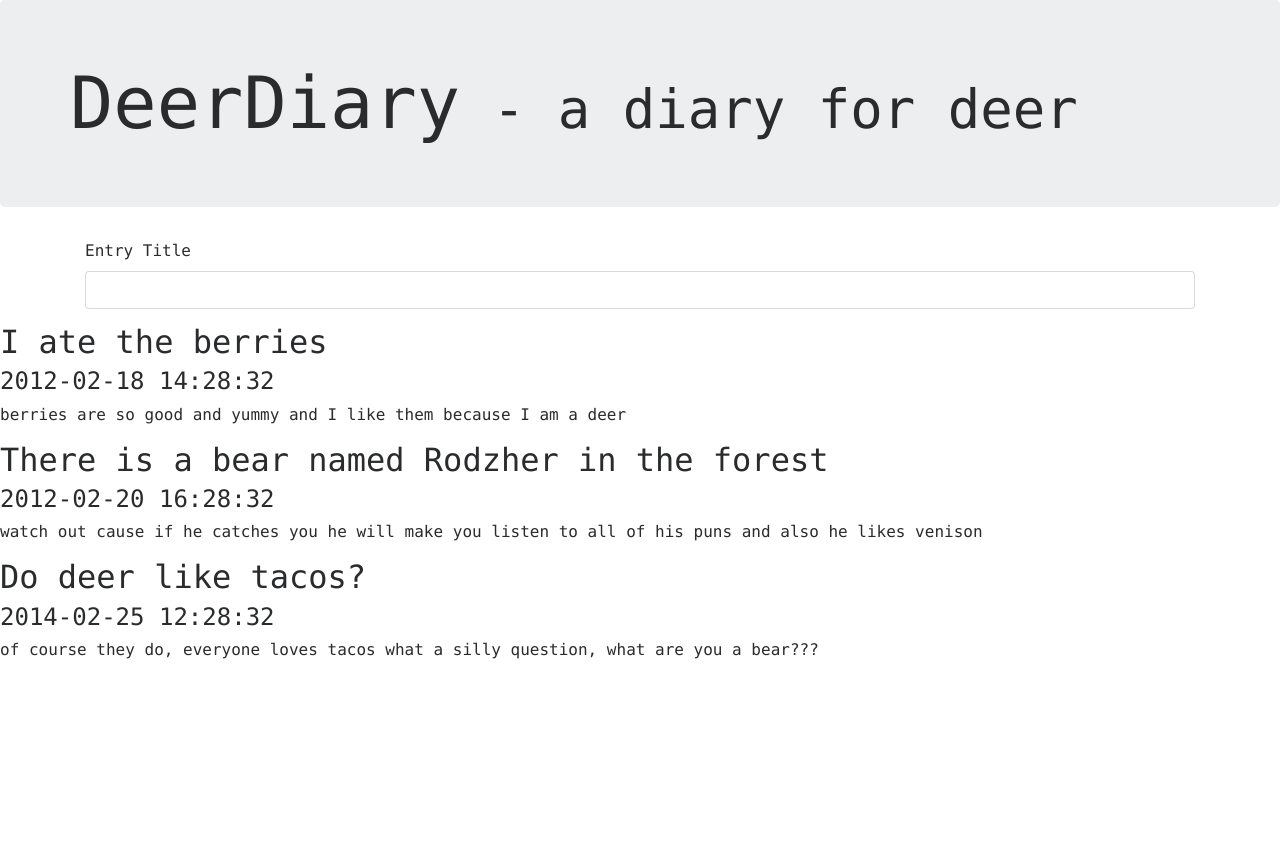
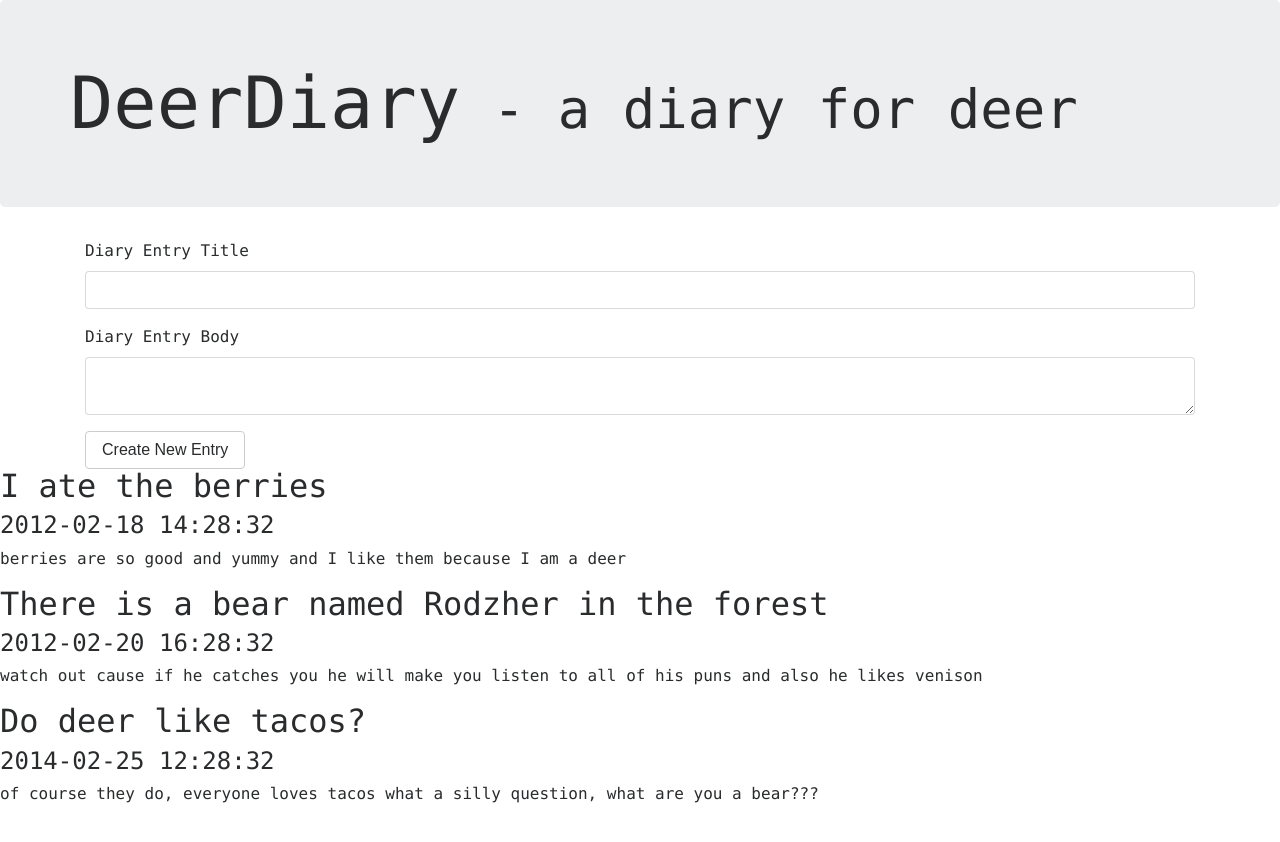
Before and after one commit to donkeypagoda/deer-diary-react-router, a React (Create React App) app: page / in a window 1280 px wide. Both pictures are taken after a click on the button "New Entry". Shown: the top 842 px of the page. Before the commit the page ends 800 px from the top, so only its background shows below. Built offline with nearby package versions, Linux system fonts and the light colour scheme.

Commit message:
form done

```diff
--- a/src/components/postForm.js
+++ b/src/components/postForm.js
@@ -11,13 +11,14 @@ const PostForm = (state, props) => {
         <div className="col-md-12">
           <form name="newBlogPost" onSubmit={submitPost}>
             <div className="form-group">
-              <label>Entry Title</label>
-                <input
-                  type="text"
-                  className="form-control"
-                  name="newPostTitle"
-                />
+              <label>Diary Entry Title</label>
+                <input type="text" className="form-control" name="newPostTitle" />
             </div>
+            <div className="form-group">
+              <label>Diary Entry Body</label>
+                <textarea className="form-control" name="newPostBody" />
+            </div>
+              <button type="submit" className="btn btn-secondary"> Create New Entry</button>
           </form>
         </div>
       </div>
```
